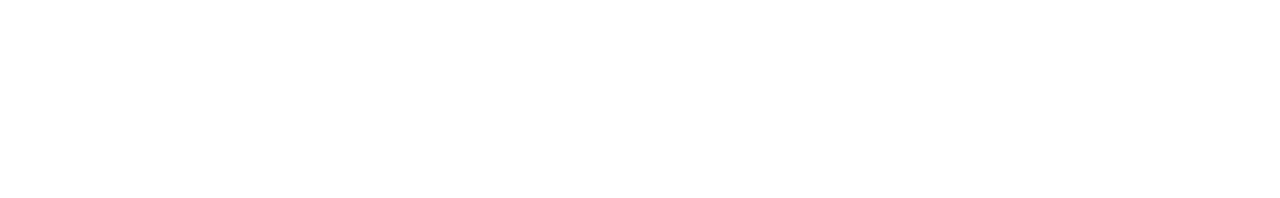
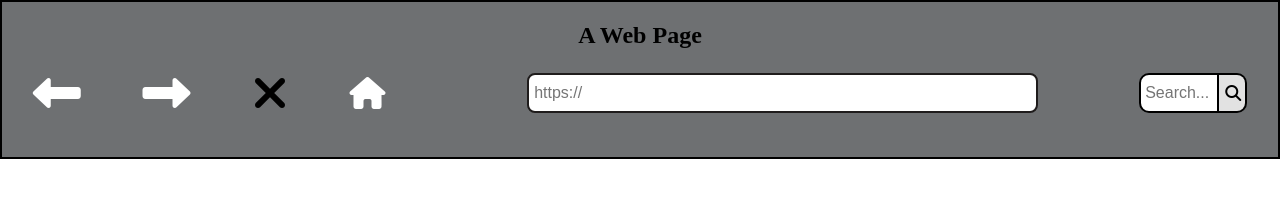
Before and after one commit to Uthmanbello/leaderboard, a website built with webpack: page src/index.html in a window 1280 px wide. Built offline with nearby package versions, Linux system fonts and the light colour scheme.

Commit message:
Setup nav

```diff
--- a/src/index.html
+++ b/src/index.html
@@ -3,9 +3,26 @@
 <head>
     <meta charset="UTF-8">
     <meta name="viewport" content="width=device-width, initial-scale=1.0">
+    <link rel="stylesheet" href="https://cdnjs.cloudflare.com/ajax/libs/font-awesome/4.7.0/css/font-awesome.min.css">
+    <script src="https://kit.fontawesome.com/dcdd89c74c.js" crossorigin="anonymous"></script>
     <title>Leaderboard</title>
 </head>
 <body>
-    <h1></h1>
+    <nav class="Container-fluid">
+        <div class="top-nav">
+            <div class="top-part">
+              <h2>A Web Page</h2>
+            </div>
+            <div class="bottom-part">
+              <i class="fa-solid fa-left-long fa-3x white"></i>
+              <i class="fa-solid fa-right-long white fa-3x"></i>
+              <i class="fa-solid fa-xmark fa-3x"></i>
+              <i class="fa-solid fa-house fa-2x white"></i>
+              <input type="text" placeholder="https://" class="http-input">
+              <div class="search-bar">
+              <input type='text' placeholder='Search...' id='search-text-input' class="curved-input"/><i class="fa-solid fa-magnifying-glass"></i>
+            </div>
+        </div>
+    </nav>
 </body>
 </html>
--- a/src/style.css
+++ b/src/style.css
@@ -0,0 +1,104 @@
+* {
+    box-sizing: border-box;
+  }
+
+  body {
+    margin: 0;
+    padding: 0;
+  }
+
+  .white {
+    color: white;
+  }
+
+  .nav-bar {
+    display: flex;
+    justify-content: space-between;
+    align-items: center;
+    margin-top: 12px;
+    border: 2px solid black;
+    height: 40px;
+    margin-bottom: 80px;
+  }
+
+  .top-nav {
+    background: #6e7072;
+    border: 2px solid black;
+    box-sizing: border-box;
+    margin: 0;
+  }
+
+  .top-nav > * {
+    box-sizing: border-box;
+  }
+
+  .botom-nav {
+    padding: 0 20px;
+  }
+
+  .top-part {
+    text-align: center;
+  }
+
+  .bottom-part {
+    display: flex;
+    align-items: center;
+    margin-bottom: 20px;
+    padding-bottom: 20px;
+    justify-content: space-around;
+  }
+
+  .bottom-part p {
+    color: #fff;
+    font-size: 30px;
+    cursor: pointer;
+    margin-left: 20px;
+  }
+
+  .http-input {
+    border: 2px solid rgb(31, 28, 28);
+    border-radius: 8px;
+    margin-left: 80px;
+    height: 40px;
+    padding-left: 5px;
+    width: 40%;
+    font-size: 1rem;
+  }
+
+  .curved-input {
+    width: 80px;
+    height: 40px;
+    border: 2px solid black;
+    border-radius: 10px;
+    margin-left: 40px;
+  }
+
+  .search-bar {
+    display: flex;
+    height: 40px;
+  }
+
+  #search-text-input {
+    border: 2px solid black;
+    height: 40px;
+    width: 80px;
+    border-bottom-right-radius: 0;
+    border-top-right-radius: 0;
+    padding: 4px;
+    font-size: 1rem;
+  }
+
+  .fa-magnifying-glass {
+    background-color: rgb(226, 226, 226);
+    border-top-right-radius: 10px;
+    border-bottom-right-radius: 10px;
+    border-bottom: 2px solid black;
+    border-right: 2px solid black;
+    border-top: 2px solid black;
+    padding: 10px 6px;
+    width: 28px;
+  }
+
+  .logo {
+    margin-left: 8px;
+  }
```
